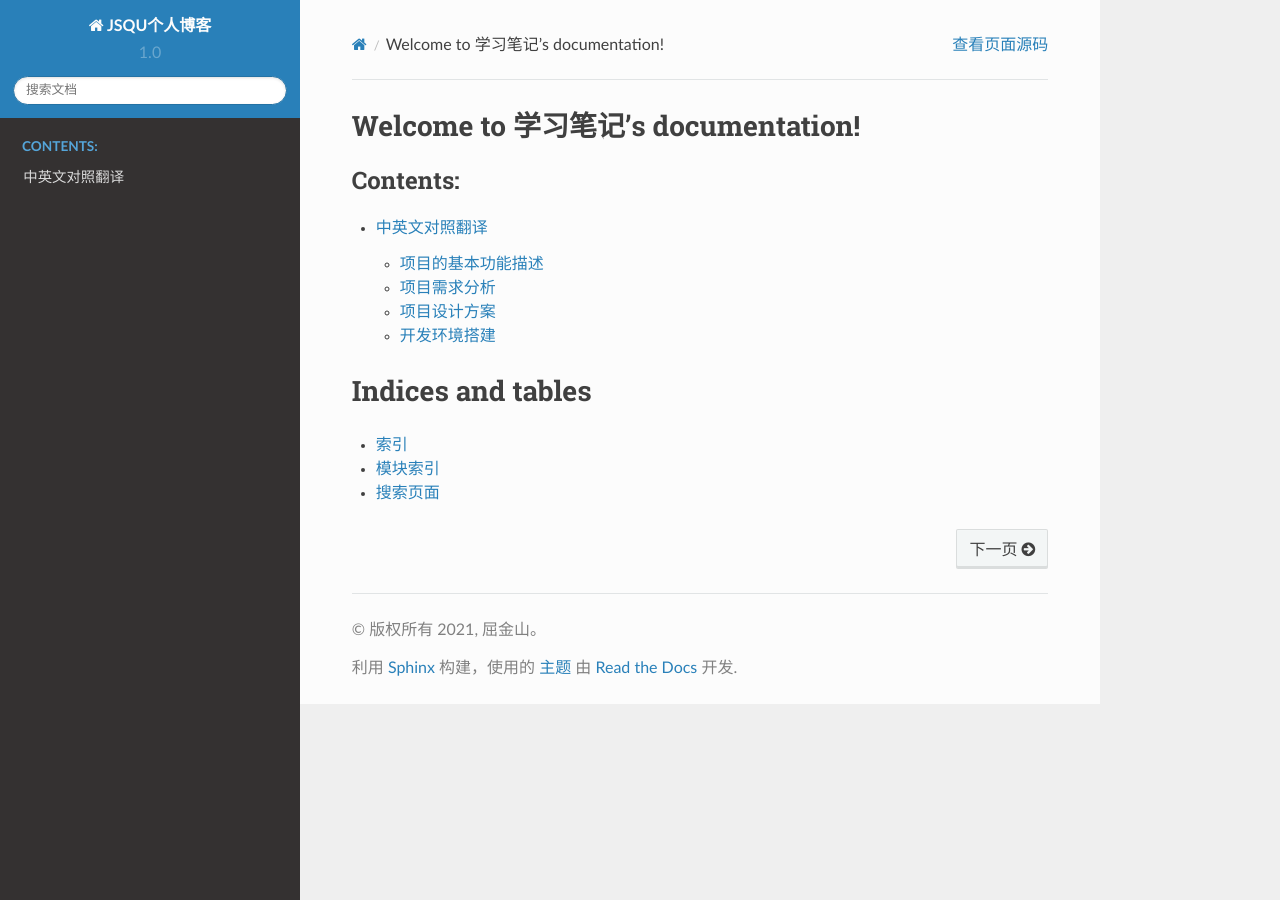
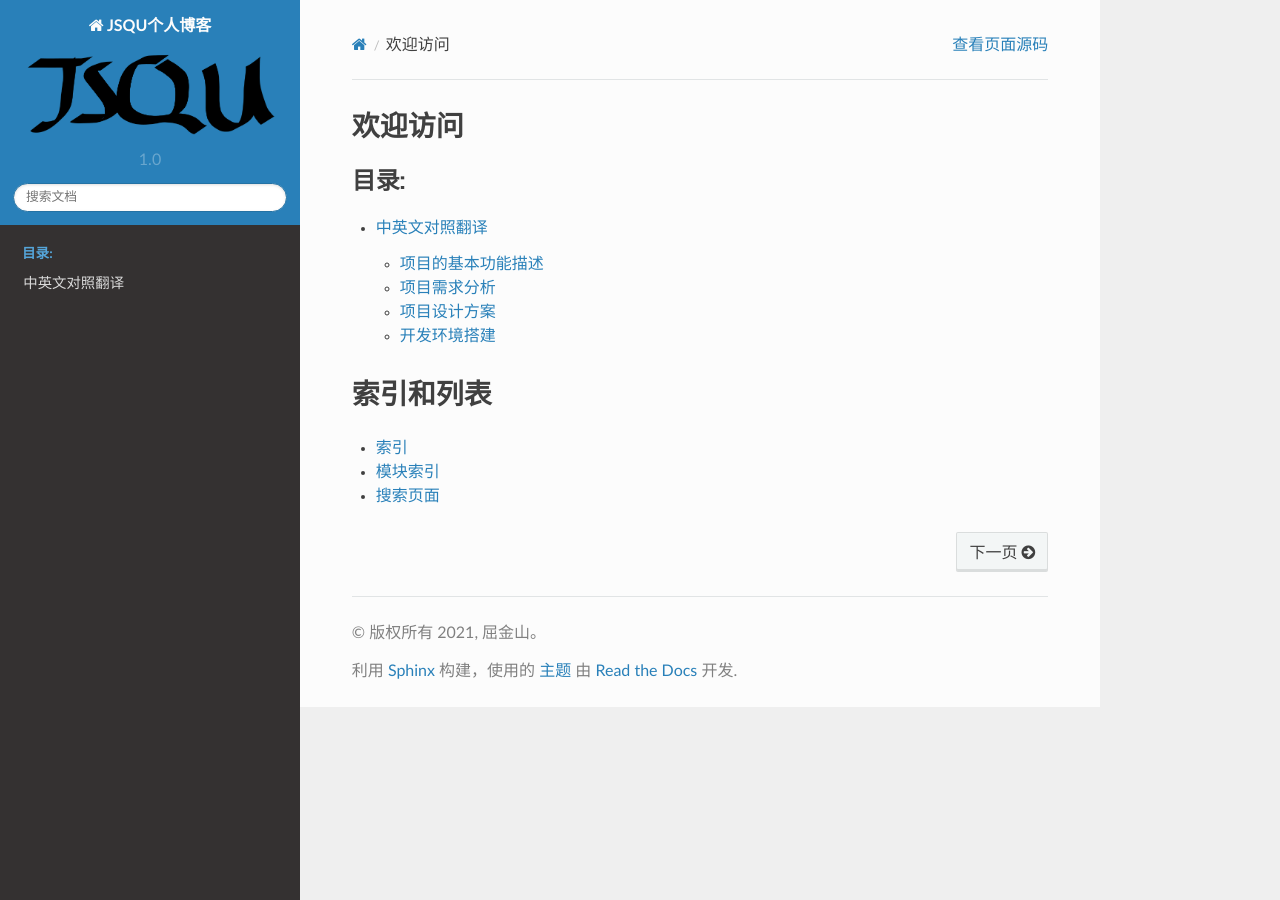
Before and after one commit to qu710458643/Sphinx-Note, a Sphinx documentation site: the page built from source/index.rst, in a window 1280 px wide. Built offline with Sphinx 7.4.7 and the Read the Docs theme 2.0.0, drawn with Linux system fonts in a browser that asks for light colours.

Commit message:
update logo

```diff
--- a/source/index.rst
+++ b/source/index.rst
@@ -3,17 +3,17 @@
    You can adapt this file completely to your liking, but it should at least
    contain the root `toctree` directive.
 
-Welcome to 学习笔记's documentation!
+欢迎访问
 ====================================
 
 .. toctree::
    :maxdepth: 2
-   :caption: Contents:
+   :caption: 目录:
 
    src/文件中英文对照翻译
 
 
-Indices and tables
+索引和列表
 ==================
 
 * :ref:`genindex`
```
Also changed, not shown: source/_static/logo.jpg (deleted), source/logo.jpg (deleted), source/logo.png (added).
